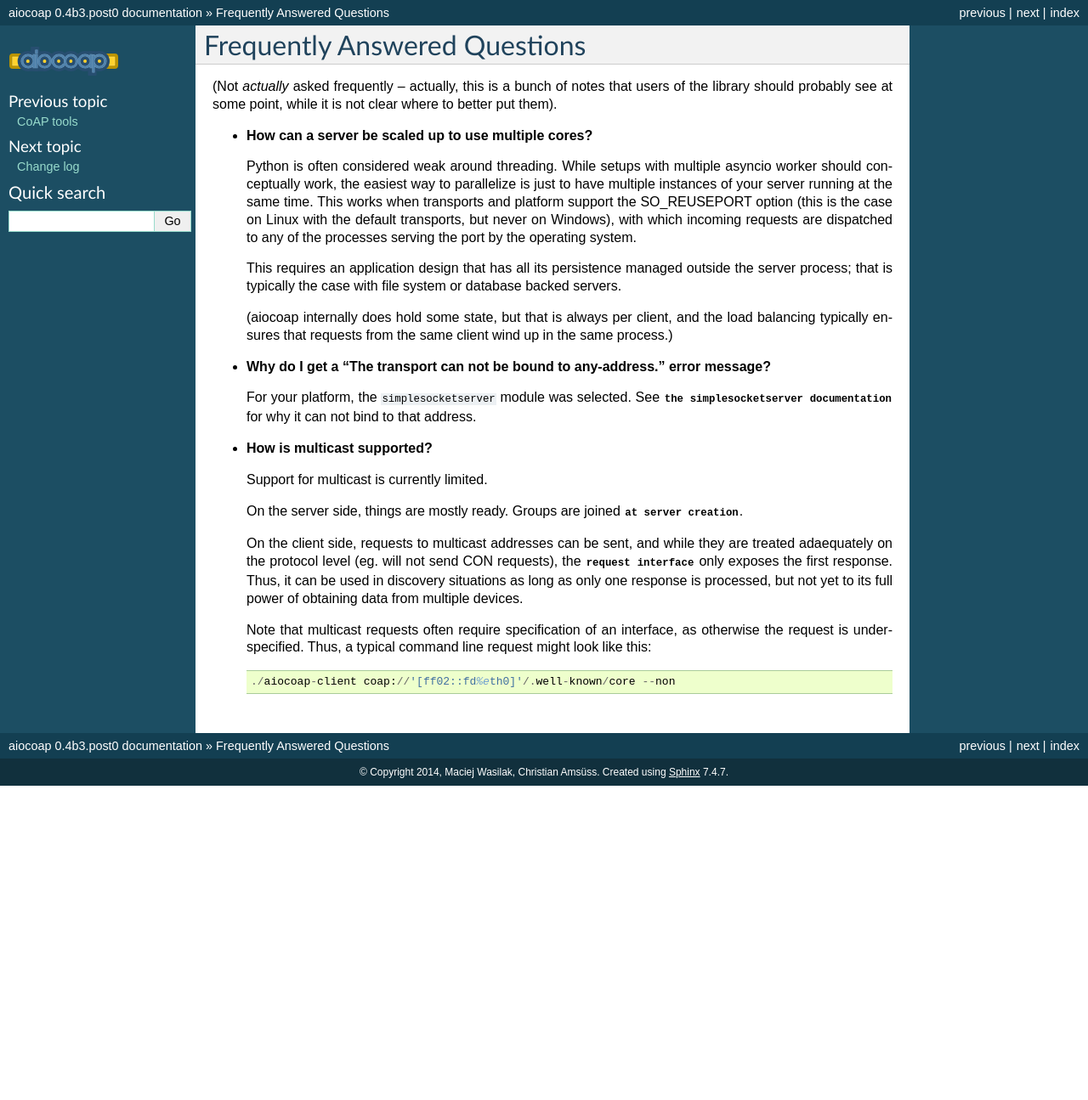
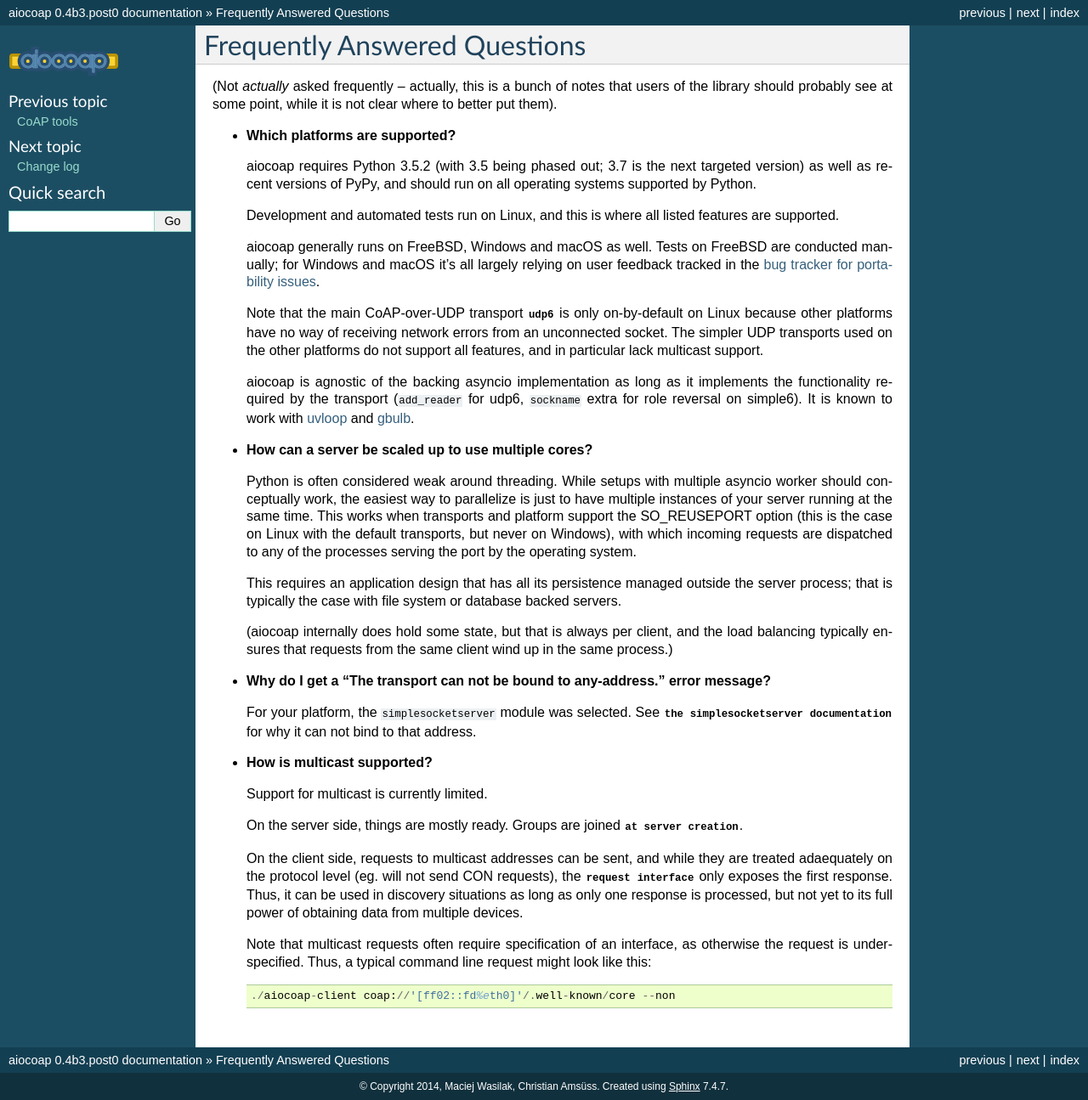
Before and after one commit to chrysn/aiocoap, a Sphinx documentation site: the page built from doc/faq.rst, in a window 1280 px wide. Shown: the whole page at 85% size. Built offline with Sphinx 7.4.7, drawn with Linux system fonts in a browser that asks for light colours; pages that are not in the unit, such as notebooks, are missing from menus; before the commit the page ends 925 px from its top, so only the background shows below that.

Commit message:
doc: Expand platform support section into the FAQ
This also marks the entry of FreeBSD into the list of supported systems.

```diff
--- a/doc/faq.rst
+++ b/doc/faq.rst
@@ -3,6 +3,32 @@ Frequently Answered Questions
 
 (Not *actually* asked frequently -- actually, this is a bunch of notes that users of the library should probably see at some point,
 while it is not clear where to better put them).
+
+* **Which platforms are supported?**
+
+  aiocoap requires Python 3.5.2 (with 3.5 being phased out; 3.7 is the next targeted version)
+  as well as recent versions of PyPy,
+  and should run on all operating systems supported by Python.
+
+  Development and automated tests run on Linux, and this is where all listed features are supported.
+
+  aiocoap generally runs on FreeBSD, Windows and macOS as well.
+  Tests on FreeBSD are conducted manually;
+  for Windows and macOS it's all largely relying on user feedback
+  tracked in the `bug tracker for portability issues <https://github.com/chrysn/aiocoap/labels/platform%20support>`_.
+
+  Note that the main CoAP-over-UDP transport :mod:`udp6<aiocoap.transports.udp6>` is only on-by-default on Linux
+  because other platforms have no way of receiving network errors from an unconnected socket.
+  The simpler UDP transports used on the other platforms do not support all features,
+  and in particular lack multicast support.
+
+  aiocoap is agnostic of the backing asyncio implementation
+  as long as it implements the functionality required by the transport
+  (``add_reader`` for udp6, ``sockname`` extra for role reversal on simple6).
+  It is known to work with uvloop_ and gbulb_.
+
+.. _uvloop: https://uvloop.readthedocs.io/
+.. _gbulb: https://github.com/nathan-hoad/gbulb
 
 * **How can a server be scaled up to use multiple cores?**
 
```
Also changed, not shown: README.rst (+4 -13 lines).
